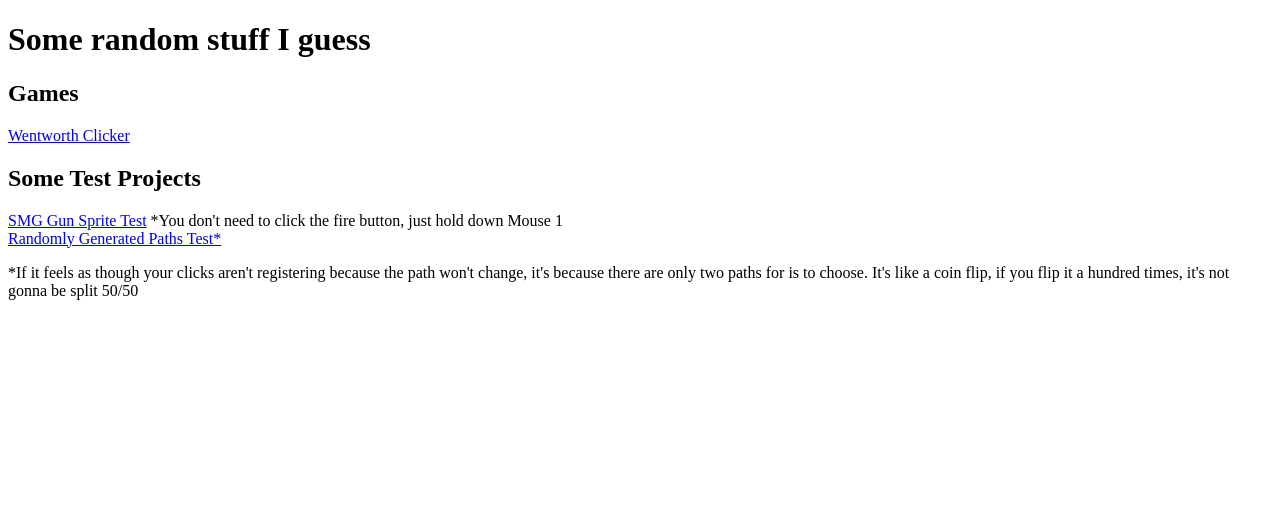
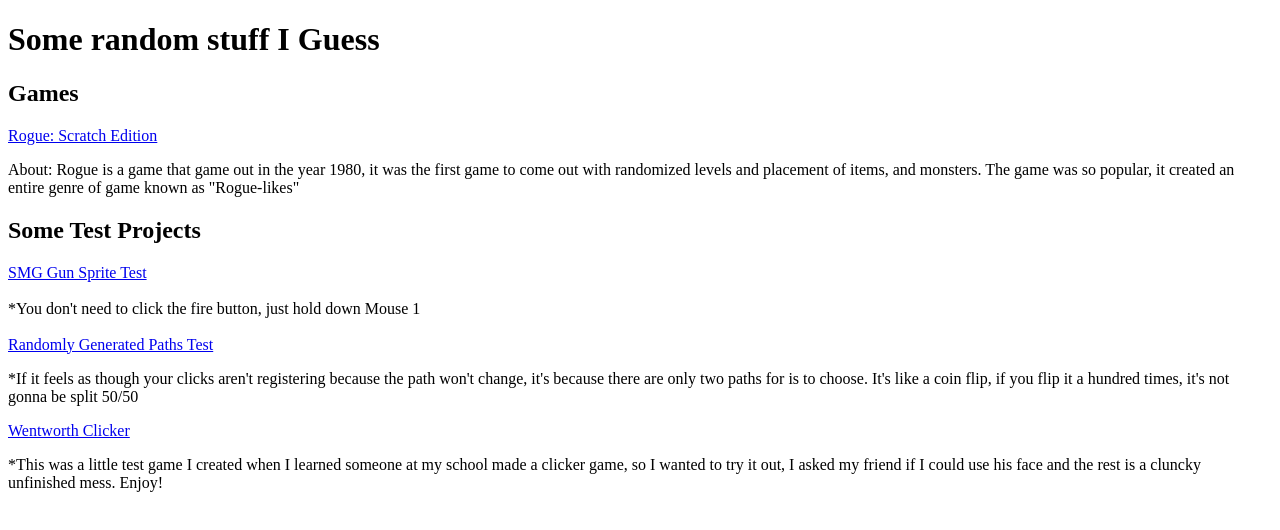
Before and after one commit to Berzerk627/berzerk627.github.io, a plain HTML site: page index.html in a window 1280 px wide. Drawn offline with Linux system fonts and the light colour scheme.

Commit message:
Add files via upload

```diff
--- a/index.html
+++ b/index.html
@@ -11,15 +11,22 @@
 </head>
 
 <body>
-<h1>Some random stuff I guess</h1>
+<h1>Some random stuff I Guess</h1>
 <h2>Games</h2>
-<a href="error.html">Wentworth Clicker</a>
+<a href="error.html">Rogue: Scratch Edition</a>
+<p>About: Rogue is a game that game out in the year 1980, it was the first game to come out with randomized levels and placement of items, and monsters. The game was so popular, it created an entire genre of game known as "Rogue-likes"</p>
 <h2>Some Test Projects</h2>
 <a href="gspritetest.html">SMG Gun Sprite Test</a>
+<br>
+<br>
 <p2>*You don't need to click the fire button, just hold down Mouse 1</p2>
 <br>
-<a href="rgp.html">Randomly Generated Paths Test*</a>
+<br>
+<a href="rgp.html">Randomly Generated Paths Test</a>
+<br>
 <p>*If it feels as though your clicks aren't registering because the path won't change, it's because there are only two paths for is to choose. It's like a coin flip, if you flip it a hundred times, it's not gonna be split 50/50</p>
+<a href="wwc.html">Wentworth Clicker</a>
+<p>*This was a little test game I created when I learned someone at my school made a clicker game, so I wanted to try it out, I asked my friend if I could use his face and the rest is a cluncky unfinished mess. Enjoy!</p>
 </body>
 
 </html>
```
Also changed, not shown: error.html (+2 -0 lines).
